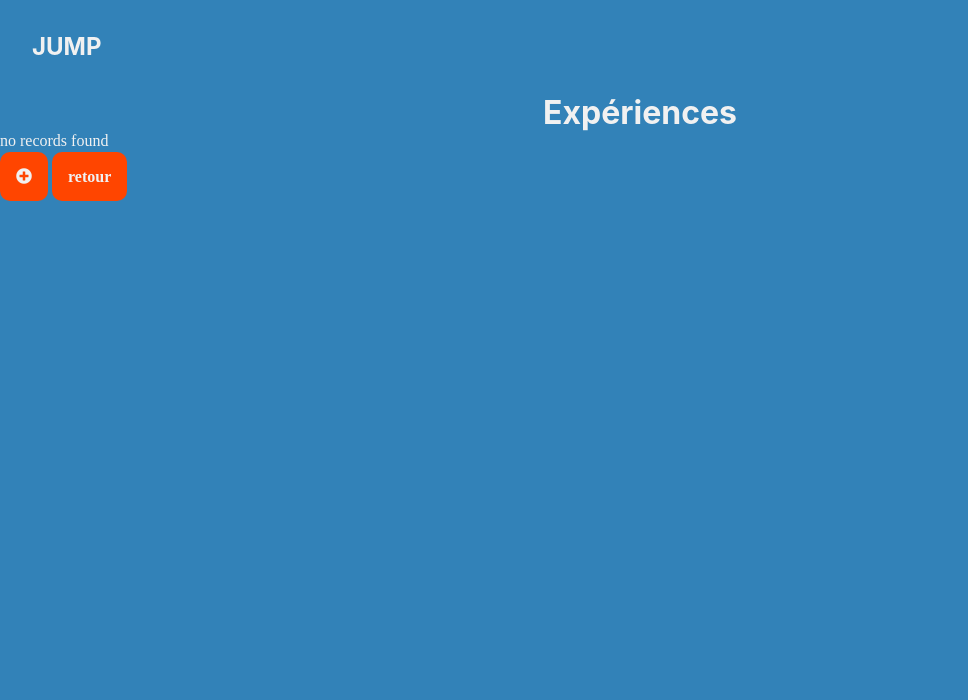
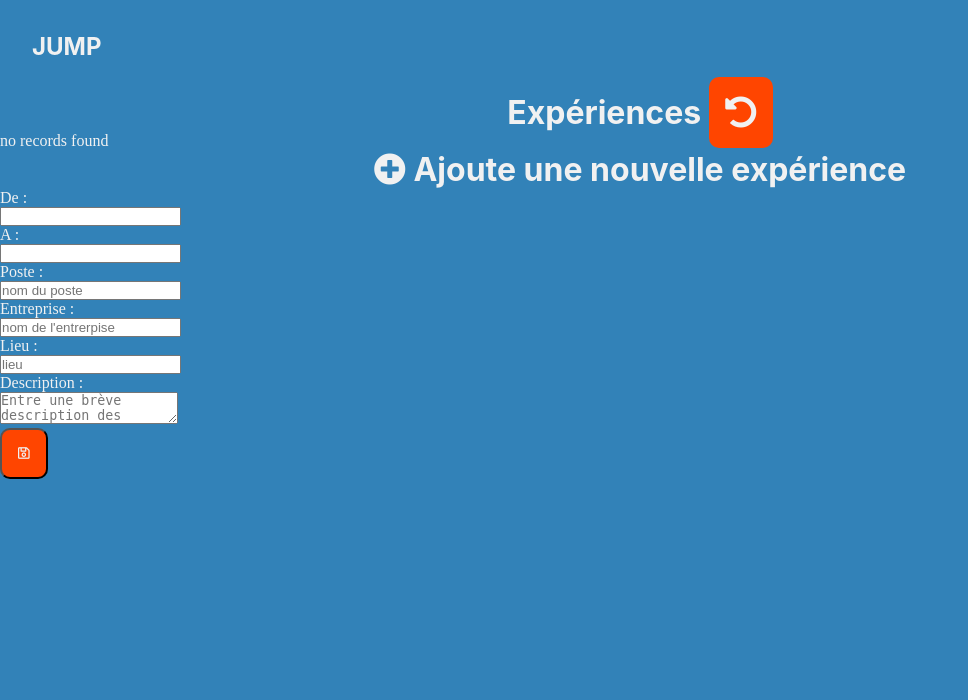
Before and after one commit to art2mkl/archive_jummmp, a Symfony app: template templates/xp/index.html.twig in a window 1280 px wide. Shown: the top 700 px of the page, without its empty margins (0-968 px from the left). Run offline with Twig, Linux system fonts and the light colour scheme; the template is opened without the code that fills it, so the values that code supplies are empty; form fields are guessed from the names that the template uses; some libraries are stand-ins or nearby versions.

Commit message:
fusion xp routes index + new + maj index, form, controller

```diff
--- a/templates/xp/_form.html.twig
+++ b/templates/xp/_form.html.twig
@@ -25,5 +25,5 @@
 	<div>{{ form_widget(form.jobDescription, {'attr': {'class': 'form-control','placeholder':"Entre une brève description des missions"}}) }}</div>
 </div>
 
-<button class="btn">{{ button_label|default('Save') }}</button>
+<button class="btn"><i class="far fa-save"></i></button>
 {{ form_end(form) }}
--- a/templates/xp/index.html.twig
+++ b/templates/xp/index.html.twig
@@ -4,7 +4,7 @@
 {% endblock %}
 
 {% block body %}
-	<h1>Expériences</h1>
+	<h1>Expériences <a class="btn" href="{{ path('cv_show', {'id': app.session.get('id')}) }}"><i class="fas fa-undo-alt"></i></a> </h1>
 
 	{% for xp in xps %}
 		<div class="box">
@@ -48,19 +48,14 @@
 	{% endfor %}
 
 
-	{# <form action="{{ path('xp_new') }}" method="POST">
-		input
-	</form>
-<br> #}
+	<h1><i class="fas fa-plus-circle"></i> Ajoute une nouvelle expérience</h1>
+
+    {{ include('xp/_form.html.twig') }}
+<br>
+<br>
 <br>
 
 
 
 
-
-
-
-	<a class="btn" href="{{ path('xp_new') }}"><i class="fas fa-plus-circle fa"></i></a>
-
-	<a class="btn" href="{{ path('cv_show', {'id': app.session.get('id')}) }}">retour</a>
 {% endblock %}
```
Also changed, not shown: src/Controller/XpController.php (+7 -17 lines).
